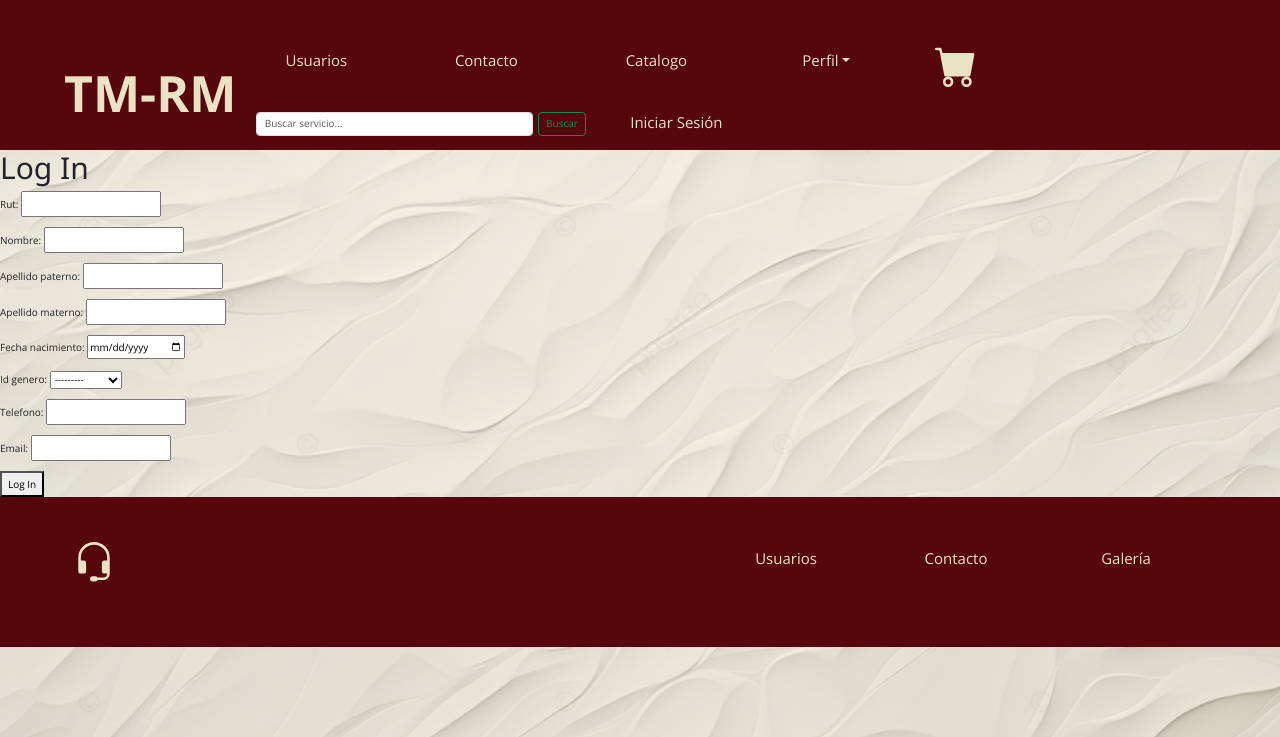
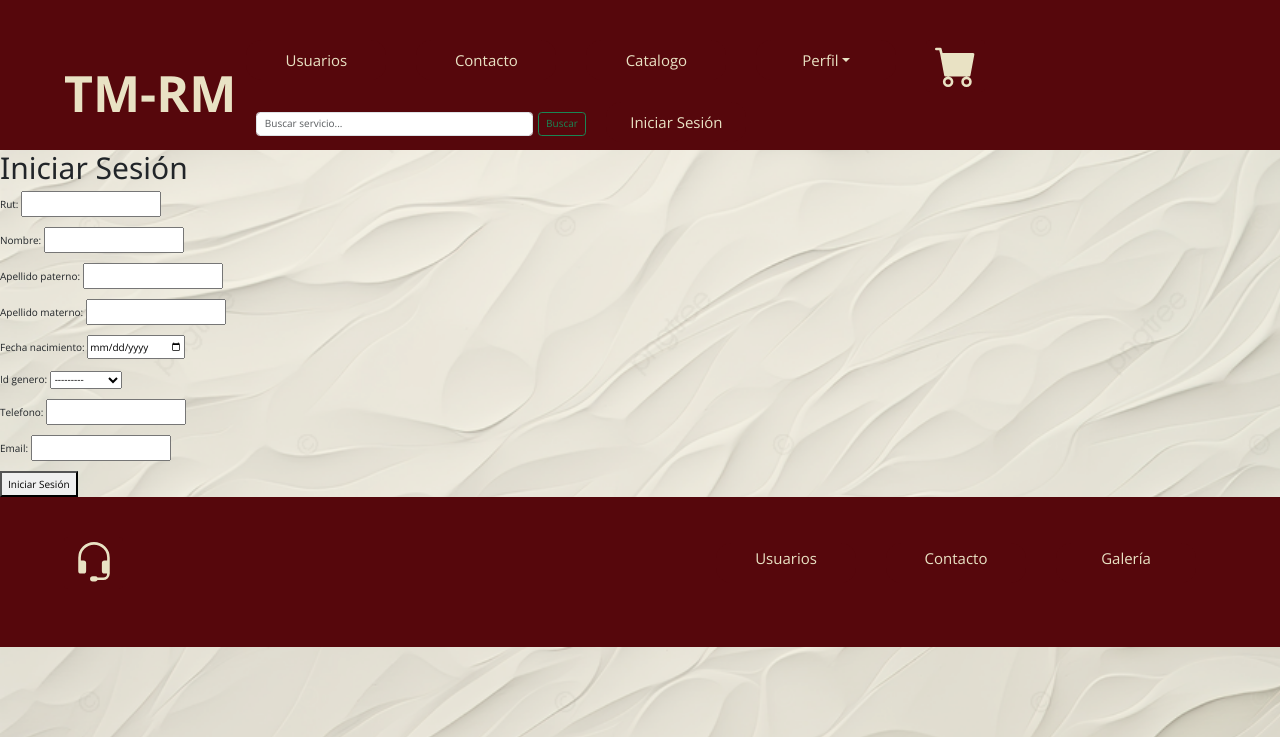
Before and after one commit to danieleurrutiaf/Proyecto, a Django app: template taller/taller1/templates/taller1/Servicios/login.html in a window 1280 px wide. Shown: the top 737 px of the page. Run offline with Django 5.2, Linux system fonts and the light colour scheme; the template is opened without the code that fills it: values that come from a table or form of the project are taken from there, others are empty; data comes from the database, SQL or seed files in the repository; some libraries are stand-ins or nearby versions.

Commit message:
Actualizar login.html

```diff
--- a/taller/taller1/templates/taller1/Servicios/login.html
+++ b/taller/taller1/templates/taller1/Servicios/login.html
@@ -4,11 +4,11 @@
 {% block content %}
 
   <body>
-    <h2>Log In</h2>
+    <h2>Iniciar Sesión</h2>
     <form method="post">
     {% csrf_token %}
     {{ form.as_p }}
-    <button type="submit">Log In</button>
+    <button type="submit">Iniciar Sesión</button>
     </form>
   </body>
 
```
